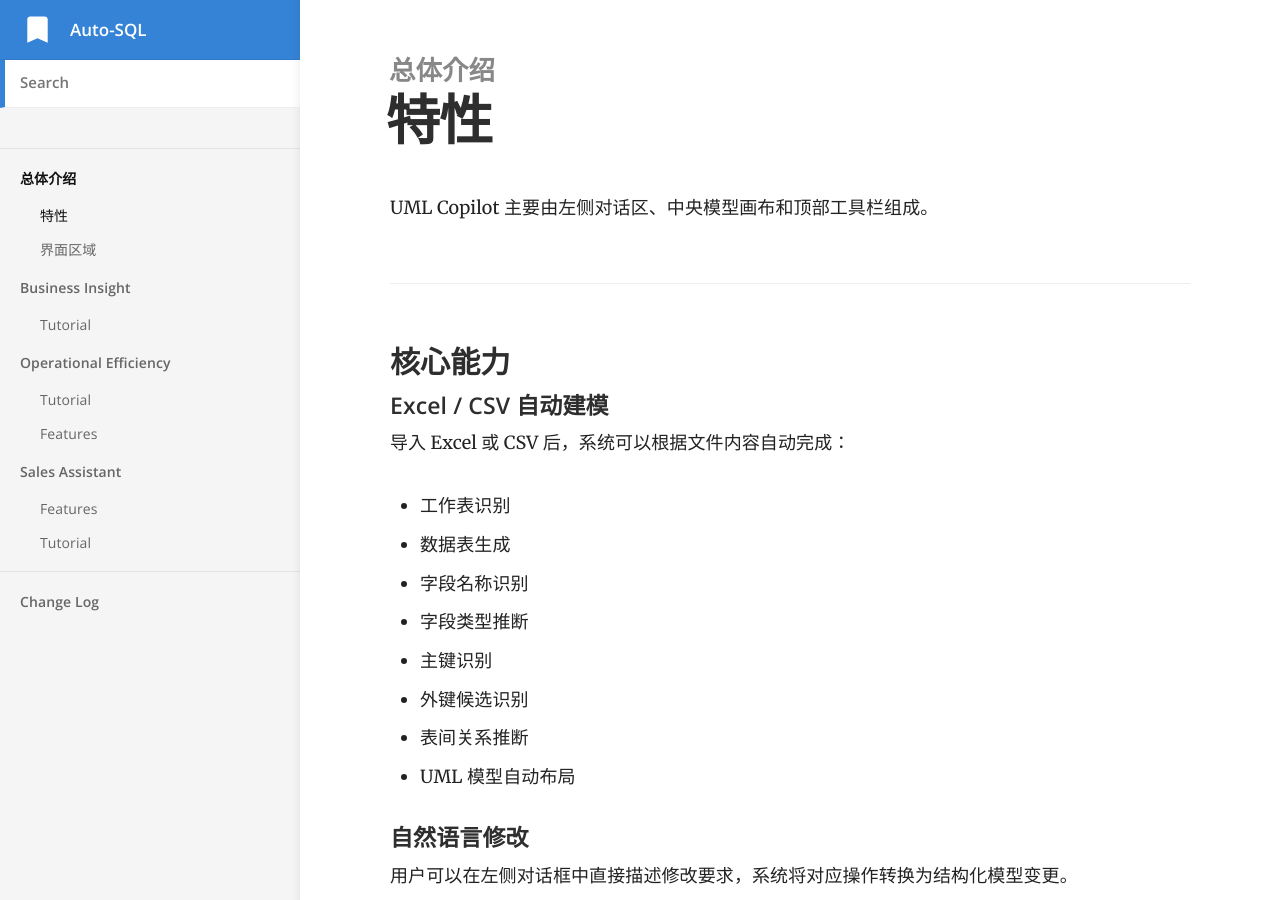
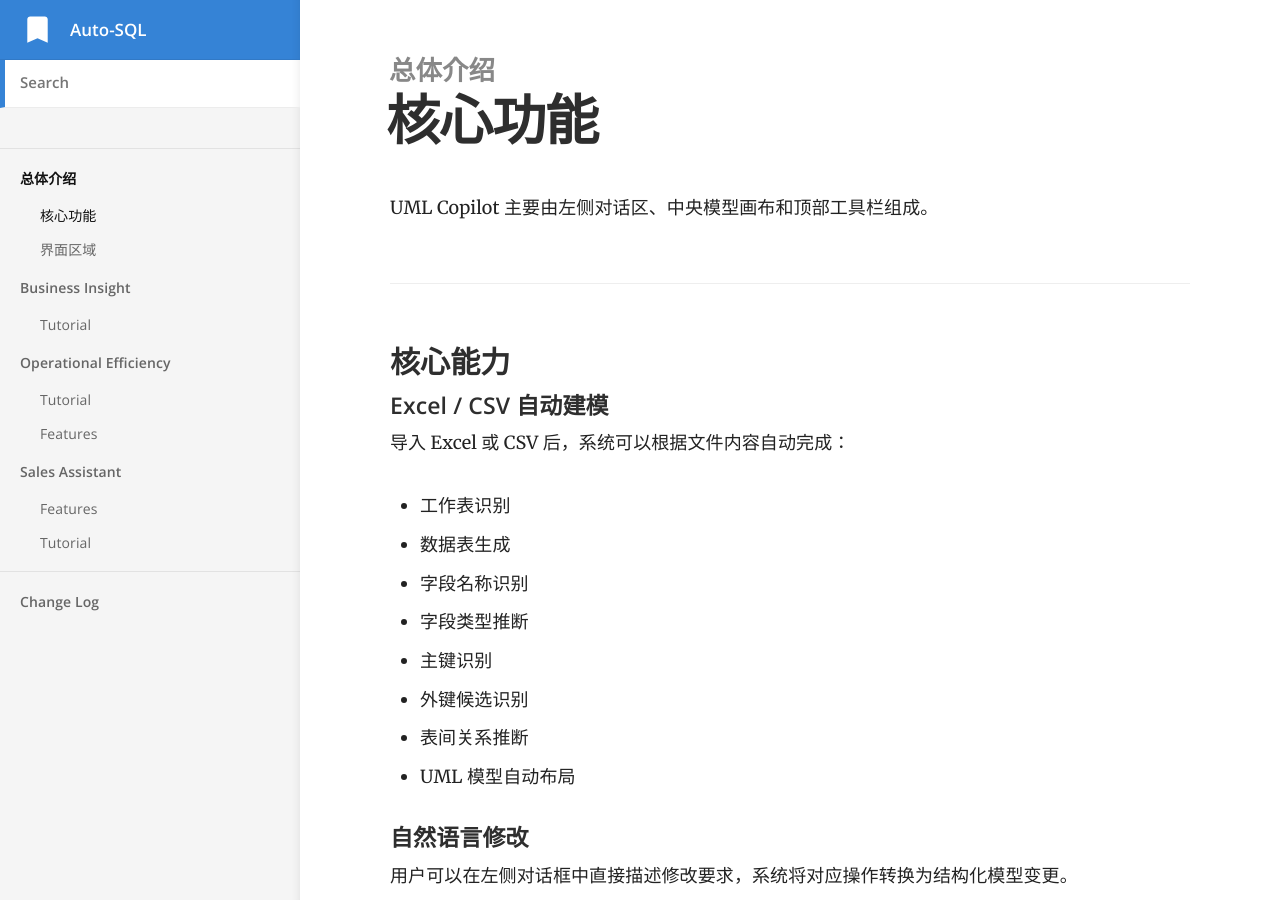
Before and after one commit to openerp-hk-t/doc, a Jekyll site: the page built from _docs/business insight/features.md, in a window 1280 px wide and 900 px high. Built offline with Jekyll 4.4.1, drawn with Linux system fonts in a browser that asks for light colours.

Commit message:
Update features.md

```diff
--- a/_docs/business insight/features.md
+++ b/_docs/business insight/features.md
@@ -1,5 +1,5 @@
 ---
-title: 特性
+title: 核心功能
 category: 总体介绍
 order: 1
 ---
```
